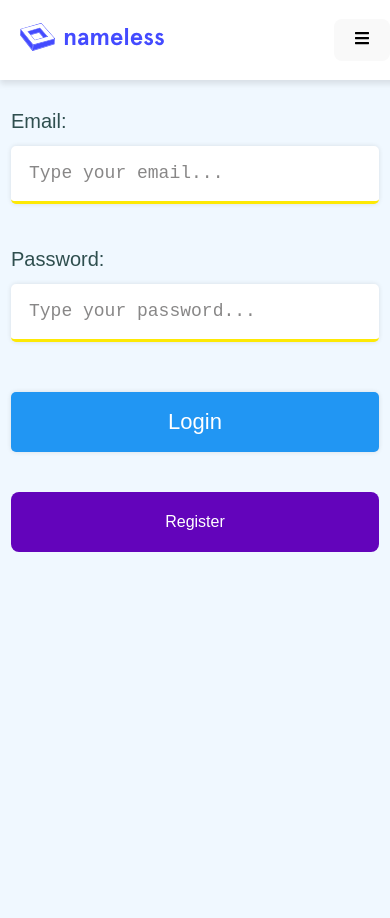
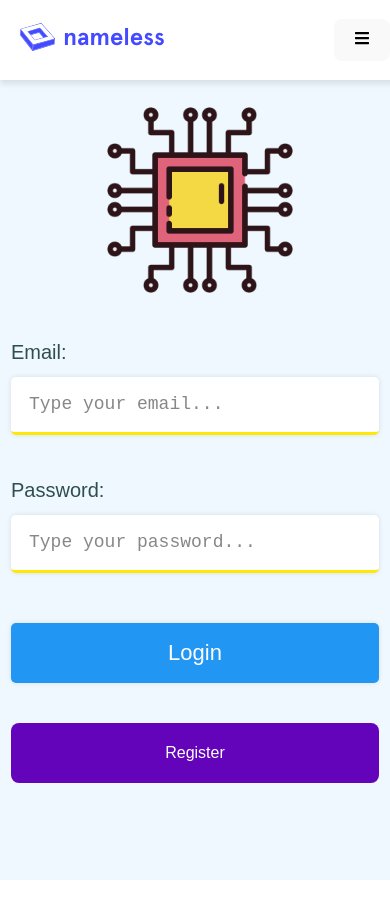
Before and after one commit to nucikk/Cryptocurrency, a React (Vite) app: page /login in a window 390 px wide. Shown: the top 918 px of the page. After the commit the page ends 880 px from the top, so only its background shows below. Built offline with nearby package versions, Linux system fonts and the light colour scheme.

Commit message:
add error messages login page

```diff
--- a/src/Component/Login.jsx
+++ b/src/Component/Login.jsx
@@ -2,21 +2,34 @@ import React, { useState } from "react";
 import "../Style/registration.css";
 import { Link } from "react-router-dom";
 import Navbar from "./Navbar";
+import circuit from "../Image/circuit.png";
 
 const Login = () => {
   const [email, setEmail] = useState("");
   const [password, setPassword] = useState("");
+  const [errorMessageText, setErrorMessageText] = useState();
 
   const handleSubmit = (event) => {
     event.preventDefault();
 
+    const registeredUser = JSON.parse(localStorage.getItem('registeredUser'));
+    if (registeredUser && registeredUser.email === email && registeredUser.password === password) {
+      console.log('Login successful');
+      alert('Login successful');
+      window.location.href = "/";
+
+    } else {
+      console.log('Invalid email or password');
+      setErrorMessageText("Invalid email or password")
+    }
   };
 
   return (
     <>
       <Navbar />
-    <div className="registration_container">
-      <form className="registration_form" onSubmit={handleSubmit}>
+      <img className="circuit_img" src={circuit} />
+      <div className="login_container">
+        <form className="login_form" onSubmit={handleSubmit}>
           <label className="registration_label" htmlFor="email">
             Email:
           </label>
@@ -40,6 +53,7 @@ const Login = () => {
             value={password}
             onChange={(event) => setPassword(event.target.value)}
           />
+          {errorMessageText && <div className="error">{errorMessageText}</div>}
 
           <button className="registration_btn" type="submit">
             Login
--- a/src/Component/Navbar.jsx
+++ b/src/Component/Navbar.jsx
@@ -18,7 +18,7 @@ const Navbar = () => {
       </div>
       <div className="navbar_auth">
         <button className="navbar_auth_login">Login</button>
-        <Link to='/registration'>
+        <Link to="/registration">
           <button className="navbar_auth_signup">Signup</button>
         </Link>
 
--- a/src/Component/PageList.jsx
+++ b/src/Component/PageList.jsx
@@ -28,9 +28,6 @@ const PageList = () => {
             </li>
           ))}
         </ul>
-        {/* <button onClick={toggleMenu}>
-          {showMenu ? "cose" : "open"}
-        </button> */}
         {showMenu && (
           <ul className="navbar_menu">
             {navLinks.map(({ name, path }, index) => (
--- a/src/Component/Registration.jsx
+++ b/src/Component/Registration.jsx
@@ -71,7 +71,7 @@ const Registration = () => {
     setPasswordError(passwordError);
     if (passwordError) return;
 
-
+    localStorage.setItem('registeredUser', JSON.stringify({ email, password }));
     console.log("Form data: ", {firstName, lastName, email, password});
   };
 
--- a/src/Style/registration.css
+++ b/src/Style/registration.css
@@ -1,4 +1,4 @@
-.registration_container {
+.registration_container,.login_container {
   height:55.0625rem;
   overflow: hidden;
   background-color: aliceblue;
@@ -7,7 +7,7 @@
   align-items: center;
 }
 
-.registration_form {
+.registration_form,.login_form {
   height: 34rem;
   width: 27rem;
 }
@@ -74,6 +74,10 @@
   color: #fff;
   background-color:#6304bb
 }
+.circuit_img {
+  width: 200px;
+  display: none;
+}
 
 @media only screen and (max-width: 768px) {
   .registration_container {
@@ -81,10 +85,17 @@
     display: flex;
     align-items: flex-start;
   }
+  .login_container {
+    height: 55rem;
+  }
 
-  .registration_form {
+  .registration_form, .login_form{
     width: 23rem;
-    margin-top: 96px;
+    margin-top: 5.875rem;
+  }
+
+  .login_form {
+    margin-top: 19.875rem;
   }
   .registration_input {
     margin-bottom: 30px;
@@ -100,4 +111,9 @@
   .back_btn {
     margin: 0;
   }
+  .circuit_img {
+    position: absolute;
+    margin: 100px ;
+    display: block;
+  }
 }
```
Also changed, not shown: src/Image/circuit.png (added). Lines whose indentation alone changed are shown as unchanged.
